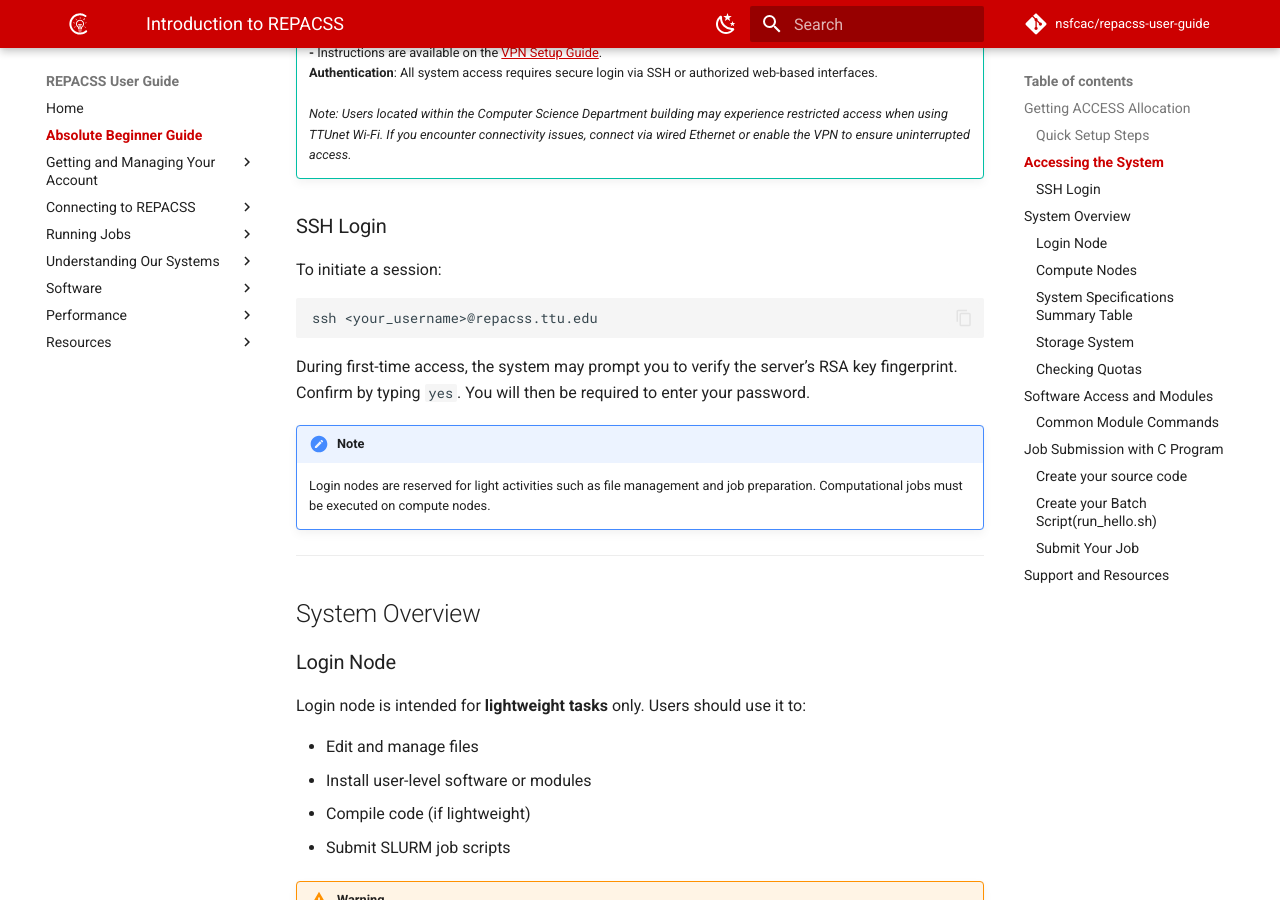
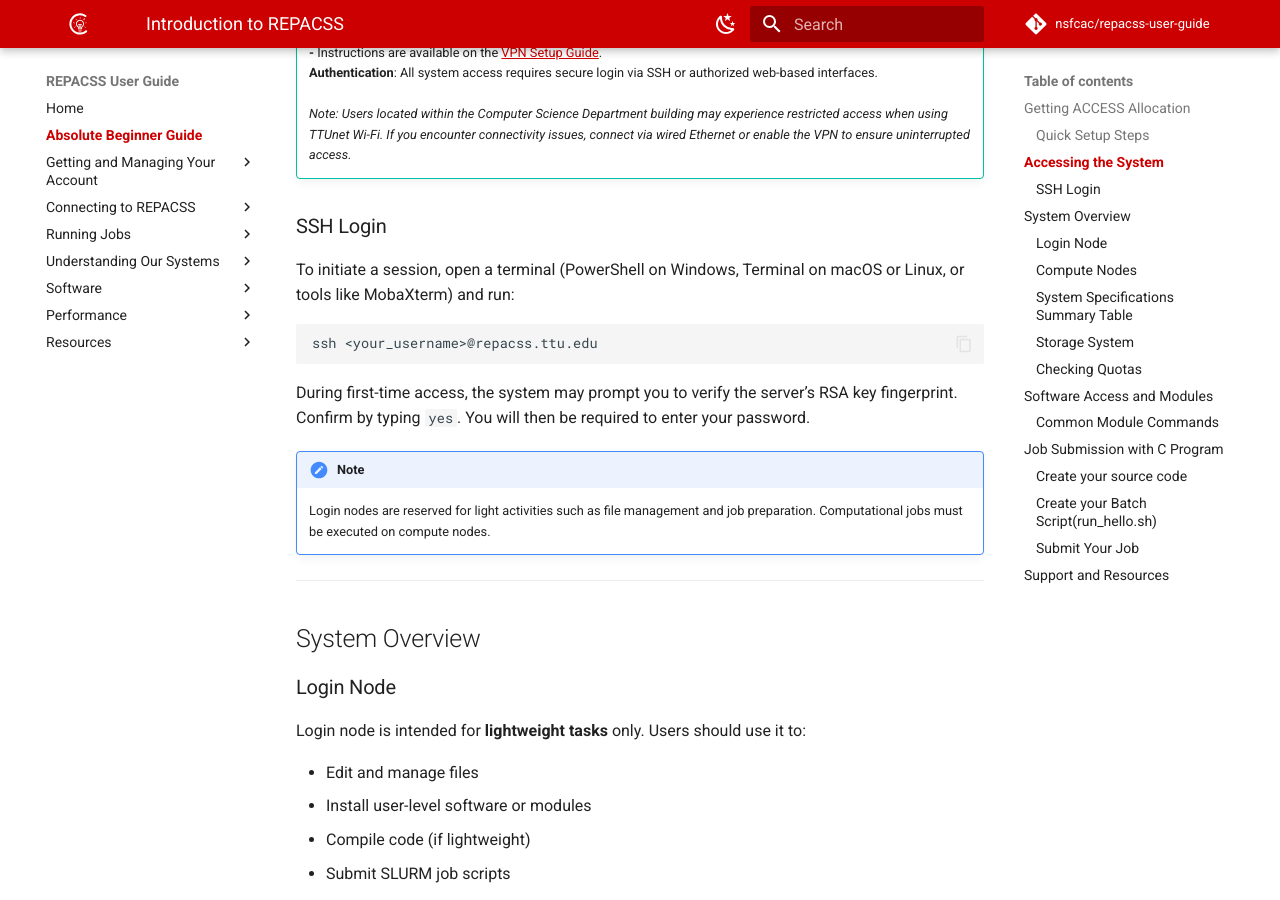
Before and after one commit to nsfcac/repacss-user-guide, an MkDocs documentation site: the page built from docs/absolute-beginner-guide.md, in a window 1280 px wide and 900 px high, scrolled down 1172 px. Built offline with MkDocs 1.6.1 and Material for MkDocs 9.7.7, drawn with Linux system fonts in a browser that asks for light colours; comment, search, counter and statistics services are not loaded.

Commit message:
ssh login section missing terminal info -> added powershell mac linux instructions

````diff
--- a/docs/absolute-beginner-guide.md
+++ b/docs/absolute-beginner-guide.md
@@ -52,7 +52,7 @@ Before accessing REPACSS resources, users must be connected to TTUnet or TTUnet
 
 ### SSH Login
 
-To initiate a session:
+To initiate a session, open a terminal (PowerShell on Windows, Terminal on macOS or Linux, or tools like MobaXterm) and run:
 
 ```bash
 ssh <your_username>@repacss.ttu.edu
````
